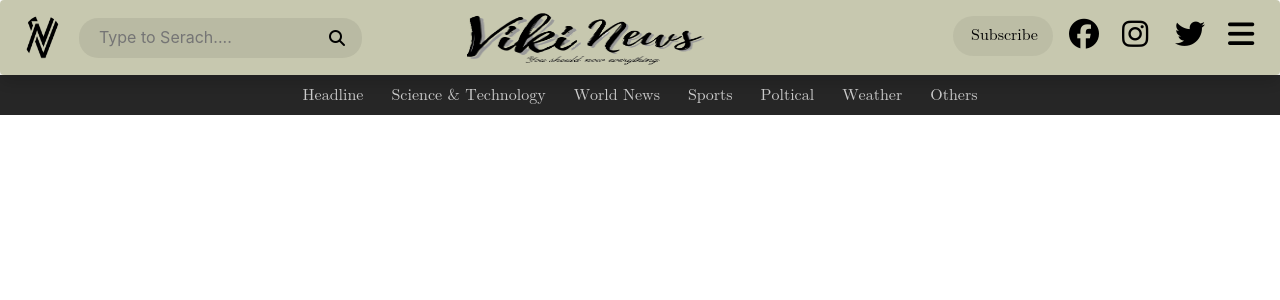
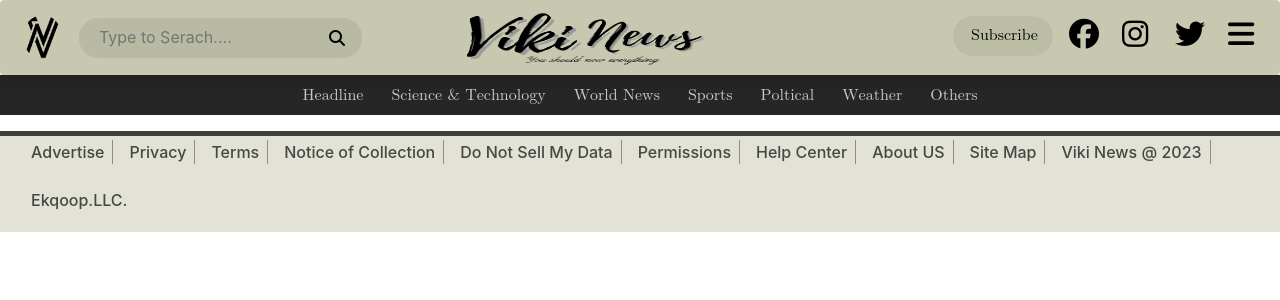
Before and after one commit to viki2701/News-Website, an Angular app in the folder news/: page / in a window 1280 px wide. Shown: the top 300 px of the page. Built offline with nearby package versions, Linux system fonts and the light colour scheme.

Commit message:
08.01.2023

```diff
--- a/news/src/app/app.component.html
+++ b/news/src/app/app.component.html
@@ -57,4 +57,18 @@
 
         </div>
     </div>
+
+ <!--footer-->
+ <div class="row footer mt-3 mb-2">
+    <div class="col mx-2 d-flex flex-wrap">
+        <div class="d-flex footer-text mx-2" *ngFor="let f of footer">
+            <a href="#" [title]="f.name"><span>{{f.name}}</span></a>
+            <span class="gap ml-2"></span>
+        </div>
+        <div class="d-flex footer-text mx-2">
+            <a href="#" title="footer"><span>Ekqoop.LLC.</span></a>
+        </div>
+
+    </div>
+ </div>
 </div>
--- a/news/src/app/app.component.scss
+++ b/news/src/app/app.component.scss
@@ -201,3 +201,30 @@
 
     }
 }
+
+//footer//
+
+div.footer{
+    border-top: solid #000000b8 5px;
+    background-color: rgb(144 145 96 / 26%);
+}
+div.footer-text{
+    margin-top:4px;
+    margin-bottom: 20px;
+    flex-wrap:nowrap;
+    a{
+        text-decoration: none;
+        color: rgb(44 44 44 / 85%);
+        font-weight: 500;
+
+
+    }
+
+    a:hover{
+        text-decoration: none;
+        color:rgb(60 57 57 / 70%);
+    }
+    span.gap{
+        border-right:solid rgb(44 44 44 / 47%) 1px;
+    }
+}
--- a/news/src/app/app.component.ts
+++ b/news/src/app/app.component.ts
@@ -32,4 +32,37 @@
       name: 'Others',
     },
   ]
+
+  footer=[
+    {
+      name:'Advertise',
+    },
+    {
+      name:'Privacy',
+    },
+    {
+      name:'Terms',
+    },
+    {
+      name:'Notice of Collection',
+    },
+    {
+      name:'Do Not Sell My Data',
+    },
+    {
+      name:'Permissions',
+    },
+    {
+      name:'Help Center',
+    },
+    {
+      name:'About US',
+    },
+    {
+      name:'Site Map',
+    },
+    {
+      name:'Viki News @ 2023',
+    },
+  ]
 }
```
